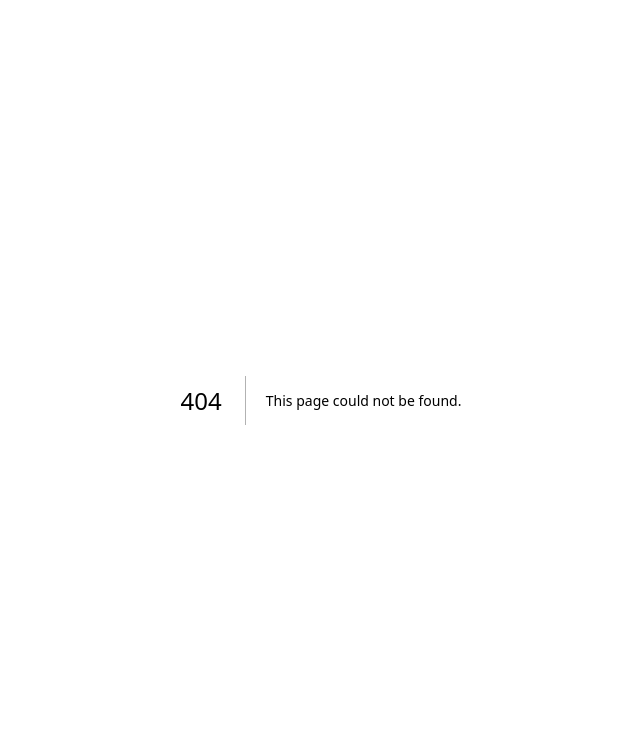
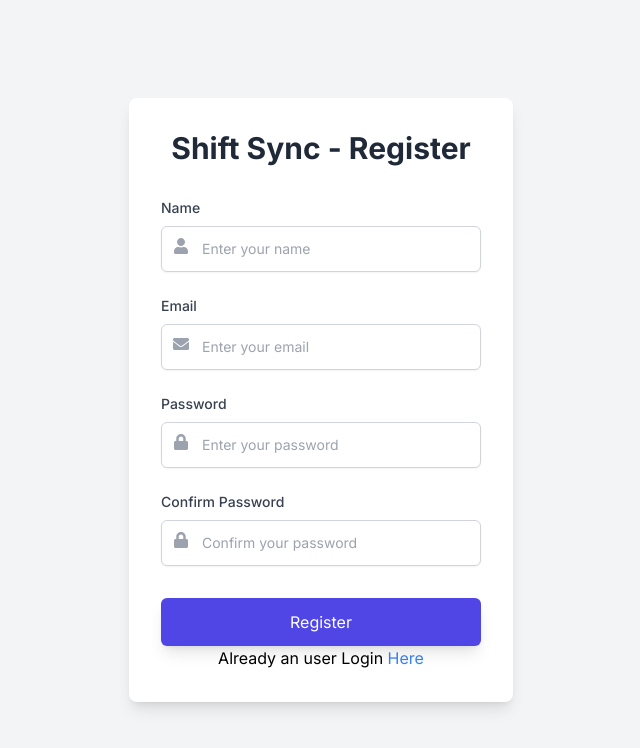
Before and after one commit to Raiyan03/shift-sync, a Next.js app: page /pages/RegisterForm in a window 1280 px wide. Before the commit this address had no page. Shown: the top 748 px of the page, without its empty margins (319-959 px from the left). Built offline with nearby package versions, Linux system fonts and the light colour scheme; no server answers.

Commit message:
A major change to this app for front end perspect

```diff
--- a/app/components/Auth-Context.jsx
+++ b/app/components/Auth-Context.jsx
@@ -0,0 +1,49 @@
+"use client"
+import { initializeAuth, onAuthStateChanged } from "firebase/auth";
+import { auth } from "./Firebase";
+import { createContext, useContext, useEffect, useState } from "react";
+
+const AuthContext = createContext();
+
+export function useAuth(){
+    return useContext(AuthContext);
+}
+
+export const AuthProvider = ({children}) =>{
+
+    const[currentUser, setCurrentUser ] = useState(null);
+    const[userLoggedIn, setUserLoggedIn ] = useState(false);
+    const[loading, setLoading ] = useState(true);
+
+
+    useEffect(()=>{
+
+        const unsubscribe = onAuthStateChanged(auth, initializeUser);
+        return unsubscribe;
+
+    },[])
+
+    async function initializeUser(user){
+        if(user){
+            setCurrentUser({...user});
+            setUserLoggedIn(true);
+        }else{
+            setCurrentUser(null);
+            setUserLoggedIn(false);
+        }
+        setLoading(false);
+    }
+
+    const value = {
+        currentUser,
+        userLoggedIn,
+        loading
+    }
+
+    return (
+        <AuthContext.Provider value={value}>
+            {!loading && children}
+        </AuthContext.Provider>
+    )
+
+}
--- a/app/components/Firebase.jsx
+++ b/app/components/Firebase.jsx
@@ -19,4 +19,6 @@ const app = initializeApp(firebaseConfig);
 
 // Initializing Firebase authentication service and exporting it.
 // 'auth' is an instance of Firebase Auth service, used for handling user authentication.
-export const auth = getAuth(app);
+const auth = getAuth(app);
+
+export {auth};
--- a/app/components/LoginForm.jsx
+++ b/app/components/LoginForm.jsx
@@ -1,24 +1,38 @@
-  "use client"
-  import { useState } from 'react';
-  import { FaUser, FaLock } from 'react-icons/fa';
+"use client";
+import { useState } from "react";
+import { FaUser, FaLock } from "react-icons/fa";
+import Link from "next/link";
+import { useAuth } from "./Auth-Context";
+import { doSignInWithEmailAndPassword } from "./auth";
+import { redirect } from "next/navigation";
+import Router from "next/router";
 
 const LoginForm = () => {
-    const [email, setEmail] = useState('');
-    const [password, setPassword] = useState('');
 
-    const handleSubmit = (e) => {
+  const {userLoggedIn} = useAuth();
+
+  const [email, setEmail] = useState("");
+  const [password, setPassword] = useState("");
+
+  const handleSubmit = async (e) => {
     e.preventDefault();
 
+    await doSignInWithEmailAndPassword(email, password);
 
   };
 
   return (
-
     <div className="bg-white p-8 rounded-lg shadow-lg w-96">
-          <h2 className="text-3xl font-bold mb-8 text-center text-gray-800">Shift Sync</h2>
+      {userLoggedIn && redirect('/pages/ManagerSide/')}
+      <h2 className="text-3xl font-bold mb-8 text-center text-gray-800">
+        Shift Sync
+      </h2>
       <form onSubmit={handleSubmit}>
         <div className="mb-6">
-              <label htmlFor="email" className="block text-sm font-medium text-gray-700 mb-2">
+          <label
+            htmlFor="email"
+            className="block text-sm font-medium text-gray-700 mb-2"
+          >
             Email
           </label>
           <div className="relative">
@@ -35,7 +49,10 @@
           </div>
         </div>
         <div className="mb-8">
-              <label htmlFor="password" className="block text-sm font-medium text-gray-700 mb-2">
+          <label
+            htmlFor="password"
+            className="block text-sm font-medium text-gray-700 mb-2"
+          >
             Password
           </label>
           <div className="relative">
@@ -57,9 +74,14 @@
         >
           Login
         </button>
+        <label className="text-black flex text-center justify-center align-middle m-auto">
+          Not a user Register&nbsp;
+          <Link className="text-blue-400" href="/pages/RegisterForm/">
+            Here
+          </Link>
+        </label>
       </form>
     </div>
-
   );
 };
 
--- a/app/components/RegisterForm.jsx
+++ b/app/components/RegisterForm.jsx
@@ -1,12 +1,20 @@
 "use client"
 import { useState } from 'react';
 import { FaUser, FaEnvelope, FaLock } from 'react-icons/fa';
+import Link from 'next/link';
+import { useAuth } from "./Auth-Context";
+import { doCreateUserWithEmailAndPassword, doSignInWithEmailAndPassword } from "./auth";
+import { redirect } from 'next/navigation';
+import { Router } from 'next/router';
 
 const RegisterForm = () => {
   const [name, setName] = useState('');
   const [email, setEmail] = useState('');
   const [password, setPassword] = useState('');
   const [confirmPassword, setConfirmPassword] = useState('');
+
+  const {userLoggedIn} = useAuth();
+
 
   const handleSubmit = (e) => {
     e.preventDefault();
@@ -15,13 +23,14 @@ const RegisterForm = () => {
       alert("Passwords do not match!");
       return;
     }
-    console.log('Name:', name);
-    console.log('Email:', email);
-    console.log('Password:', password);
+
+    doCreateUserWithEmailAndPassword(email,password);
+
   };
 
   return (
     <div className="flex items-center justify-center min-h-screen bg-gray-100">
+      {userLoggedIn && redirect("/")}
       <div className="bg-white p-8 rounded-lg shadow-lg w-96">
         <h2 className="text-3xl font-bold mb-8 text-center text-gray-800">Shift Sync - Register</h2>
         <form onSubmit={handleSubmit}>
@@ -99,6 +108,7 @@ const RegisterForm = () => {
           >
             Register
           </button>
+          <label className='text-black flex text-center justify-center align-middle m-auto'>Already an user Login&nbsp;<Link href='/' className='text-blue-500'>Here</Link></label>
         </form>
       </div>
     </div>
--- /dev/null
+++ b/app/components/auth.jsx
@@ -0,0 +1,16 @@
+import { auth } from "./Firebase";
+
+import { createUserWithEmailAndPassword, signInWithEmailAndPassword } from "firebase/auth";
+
+
+export const doCreateUserWithEmailAndPassword = async (email, password) =>{
+    return createUserWithEmailAndPassword(auth, email, password);
+}
+
+export const doSignInWithEmailAndPassword = (email, password) =>{
+    return signInWithEmailAndPassword(auth, email, password);
+}
+
+export const doSignOut = () =>{
+    return auth.signOut();
+}
--- a/app/layout.js
+++ b/app/layout.js
@@ -1,5 +1,6 @@
 import { Inter } from "next/font/google";
 import "./globals.css";
+import { AuthProvider } from "./components/Auth-Context";
 
 const inter = Inter({ subsets: ["latin"] });
 
@@ -10,8 +11,10 @@ export const metadata = {
 
 export default function RootLayout({ children }) {
   return (
+    <AuthProvider>
     <html lang="en">
       <body className={inter.className}>{children}</body>
     </html>
+    </AuthProvider>
   );
 }
--- a/app/pages/Dashboard/Layout.jsx
+++ b/app/pages/Dashboard/Layout.jsx
@@ -1,7 +1,8 @@
 "use client"
 import { useState } from 'react';
-import { AppBar, Toolbar, IconButton, Drawer, List, ListItem, ListItemText, Typography, Box } from '@mui/material';
+import { AppBar, Toolbar, IconButton, Drawer, List, ListItem, ListItemText, Typography, Box, Button } from '@mui/material';
 // import MenuIcon from '@mui/icons-material/Menu';
+import { doSignOut } from '@/app/components/auth';
 
 const drawerWidth = 240;
 
@@ -41,6 +42,9 @@ const Layout = ({ children }) => {
           <Typography variant="h6" noWrap component="div">
             Manager Dashboard
           </Typography>
+
+          <Button onClick={doSignOut()}>Log Out</Button>
+
         </Toolbar>
       </AppBar>
       <Drawer
--- a/app/pages/Dashboard/page.js
+++ b/app/pages/Dashboard/page.js
@@ -1,9 +1,19 @@
 "use client"
 import Layout from '@/app/pages/Dashboard/Layout';
 import { Grid, Paper, Typography } from '@mui/material';
+import { onAuthStateChanged } from 'firebase/auth';
+import { auth } from '@/app/components/Firebase';
+import { useAuth } from '@/app/components/Auth-Context';
+import Link from 'next/link';
 
 const Dashboard = () => {
+  const { userLoggedIn } = useAuth();
   return (
+<>
+{
+  // userLoggedIn
+  // ?
+  <>
         <Layout>
         <Typography variant="h4" gutterBottom>
           Dashboard
@@ -29,6 +39,18 @@ const Dashboard = () => {
           </Grid>
         </Grid>
       </Layout>
+
+
+  </>
+  // :
+  // <>
+  //         <p className="text-2xl mb-2 text-white">Please log in to see the Dashboard.</p>
+  //       <Link className="mt-4 bg-red-500 hover:bg-red-700 text-white font-bold py-2 px-4 rounded transition duration-300 ease-in-out" href="/">Home
+  //       </Link>
+  // </>
+}
+</>
+
   );
 };
 
--- /dev/null
+++ b/app/pages/ManagerSide/page.js
@@ -0,0 +1,16 @@
+"use client";
+import React from "react";
+
+const ManagerSide = ({ children }) => {
+  return (
+    <>
+      <div>
+        <nav className="bg-white h-20 w-screen" >
+
+        </nav>
+      </div>
+    </>
+  );
+};
+
+export default ManagerSide;
--- /dev/null
+++ b/app/pages/RegisterForm/page.js
@@ -0,0 +1,9 @@
+import RegisterForm from '@/app/components/RegisterForm';
+
+export default function Register() {
+  return (
+    <div>
+      <RegisterForm />
+    </div>
+  );
+}
```
Lines whose indentation alone changed are shown as unchanged.
